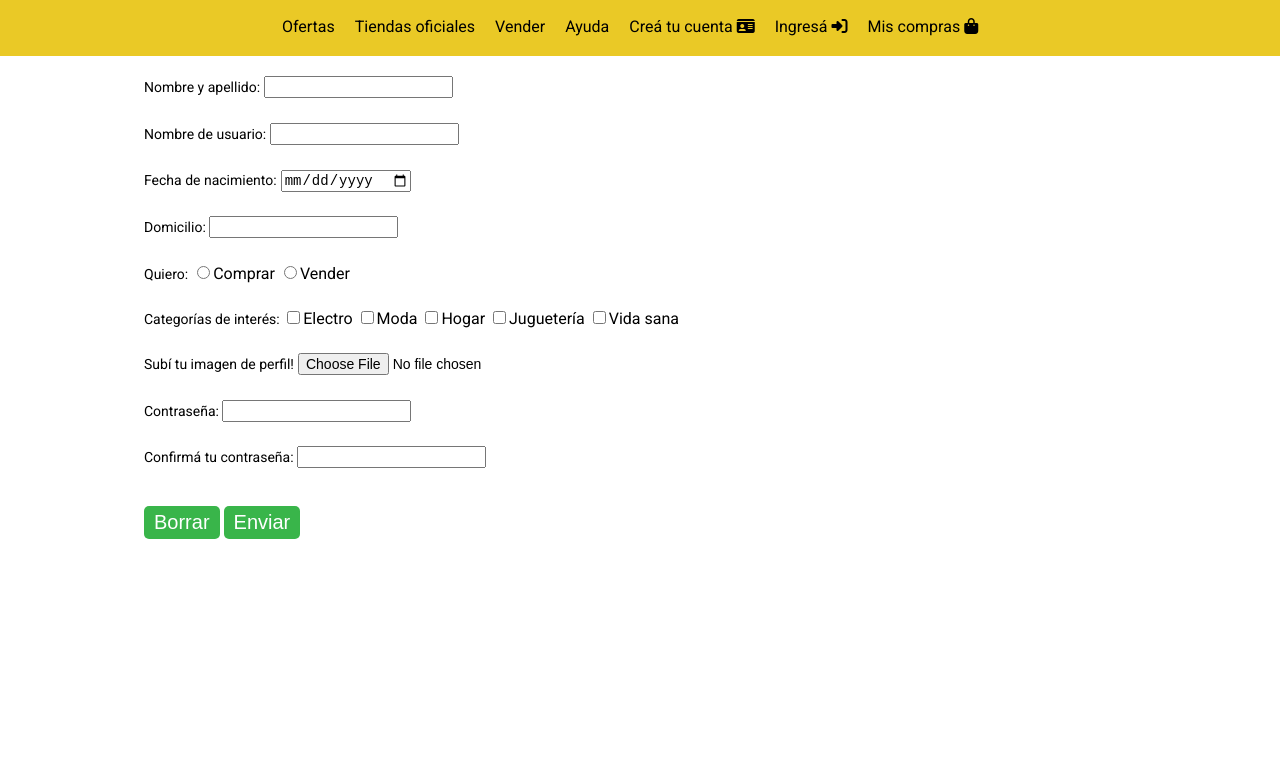
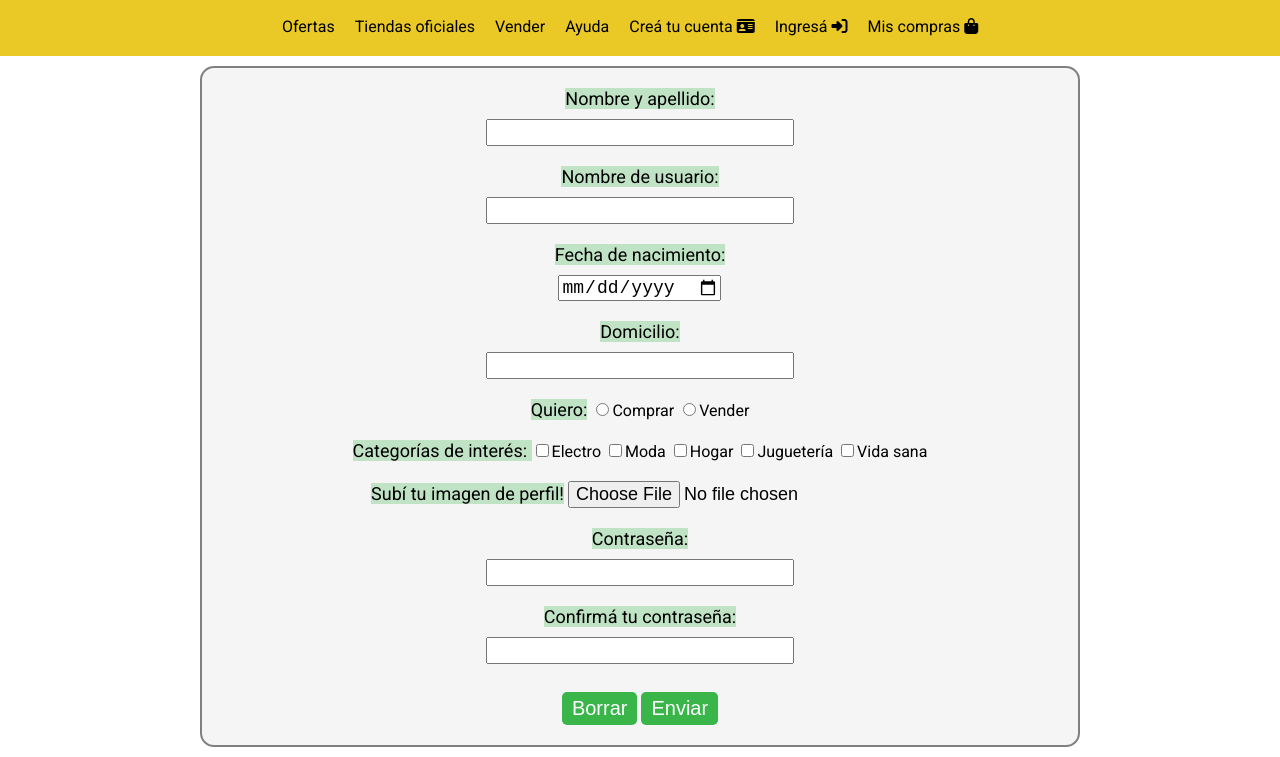
Before and after one commit to Jacintamayol94/MercadoLiebre, a website: page views/register.html in a window 1280 px wide. Shown: the part 107-864 px from the top of the page. Before the commit the page ends 800 px from the top, so only its background shows below. Drawn offline with Linux system fonts and the light colour scheme.

Commit message:
correcciones grupales

```diff
--- a/public/css/log-reg.css
+++ b/public/css/log-reg.css
@@ -111,14 +111,27 @@ nav {
     display: flex;
     flex-wrap: wrap;
     flex-direction: column;
-    align-items: left;
-    margin: 20px;
+    align-items: center;
     background-color: white;
+    padding: 20px;
+    border: 2px grey solid;
+    border-radius: 14px;
+    background-color: whitesmoke;
 }
 
-.contenedor-form, .botones {
-    margin-bottom: 2%;
-    padding-left: 10%;
+.contenedor-form {
+    display: flex;
+    flex-wrap: wrap;
+    flex-direction: column;
+    justify-content: center;
+    align-items: center;
+    margin-bottom: 20px;
+    gap: 10px;
+}
+
+.contenedor-form label {
+    font-size: 18px;
+    background-color: #39b54a47;
 }
 
 .botones {
@@ -135,11 +148,12 @@ nav {
 }
 
 .contenedor-form input {
-    font-size: 14px;
+    font-size: 18px;
+    color: black;
 }
 
 .contenedor-form input:focus {
-    color: #1259c3;
+    border: 1px #1259c3 solid;
 }
 
 .botones button:hover {
@@ -184,6 +198,29 @@ nav {
         max-height: 32px
     }
 
+    /* Formulario */
+
+    .formulario {
+        display: flex;
+        flex-wrap: wrap;
+        flex-direction: column;
+        align-items: center;
+        background-color: white;
+        padding: 20px;
+        margin: 10px 200px;
+        border: 2px grey solid;
+        border-radius: 14px;
+        background-color: whitesmoke;
+    }
+
+    .categorias {
+        display: inline-block;
+    }
+
+    .texto {
+        width: 300px;
+    }
+
     /* Main */
 
     .descripciones {
--- a/views/register.html
+++ b/views/register.html
@@ -55,11 +55,11 @@
 
     <section class="formulario">
         <div class="contenedor-form"><label>Nombre y apellido: </label>
-            <input type="text" name="nombre">
+            <input type="text" name="nombre" class="texto">
         </div>
 
         <div class="contenedor-form"><label>Nombre de usuario:</label>
-            <input type="text" name="usuario">
+            <input type="text" name="usuario" class="texto">
         </div>
 
         <div class="contenedor-form"><label>Fecha de nacimiento:</label>
@@ -67,15 +67,15 @@
         </div>
 
         <div class="contenedor-form"><label>Domicilio: </label>
-            <input type="text" name="domicilio">
+            <input type="text" name="domicilio" class="texto">
         </div>
 
-        <div class="contenedor-form"><label>Quiero:</label>
+        <div class="contenedor-form categorias"><label>Quiero:</label>
             <input type="radio" name="perfilusuario" value="comprador">Comprar</input>
             <input type="radio" name="perfilusuario" value="vendedor">Vender</input>
         </div>
 
-        <div class="contenedor-form"><label>Categorías de interés: </label>
+        <div class="contenedor-form categorias"><label>Categorías de interés: </label>
             <input type="checkbox" name="categorias" value="electro">Electro</input>
             <input type="checkbox" name="categorias" value="moda">Moda</input>
             <input type="checkbox" name="categorias" value="hogar">Hogar</input>
@@ -83,12 +83,12 @@
             <input type="checkbox" name="categorias" value="vidasana">Vida sana</input>
         </div>
 
-        <div class="contenedor-form"><label>Subí tu imagen de perfil!</label>
-            <input type="file" name="imagendeperfil" accept=".jpg, .png">
+        <div class="contenedor-form categorias"><label>Subí tu imagen de perfil!</label>
+            <input type="file" name="imagendeperfil" accept=".jpg, .png" class="subirfoto">
         </div>
 
-        <div class="contenedor-form"><label>Contraseña: </label><input type="password" name="password"></div>
-        <div class="contenedor-form"><label>Confirmá tu contraseña: </label><input type="password" name="password"></div>
+        <div class="contenedor-form"><label>Contraseña: </label><input type="password" name="password" class="texto"></div>
+        <div class="contenedor-form"><label>Confirmá tu contraseña: </label><input type="password" name="password" class="texto"></div>
 
         <div class="botones"><button type="reset" class="button-form">Borrar</button>
             <button type="submit" class="button-form">Enviar</button>
```
Also changed, not shown: public/css/styles.css (+58 -7 lines), views/formlogin.html (+7 -4 lines), views/home.html (+19 -7 lines).
